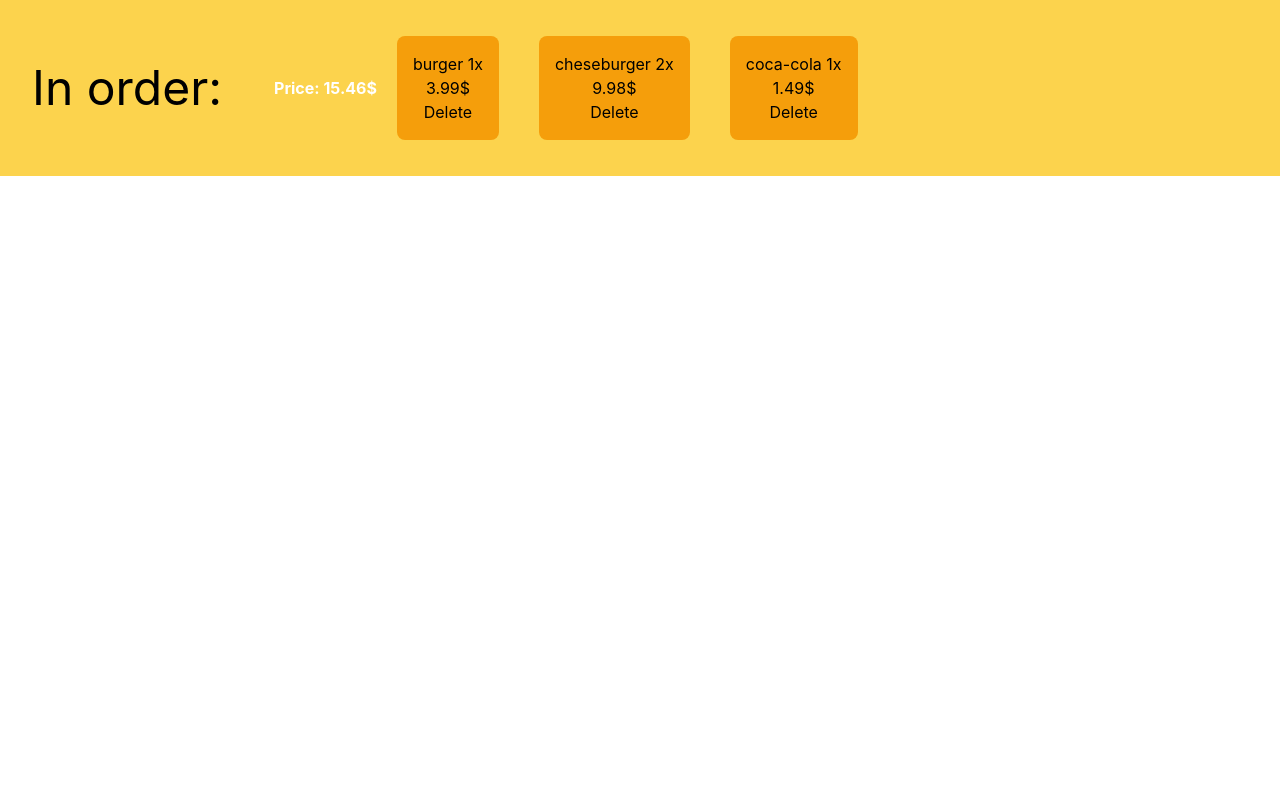
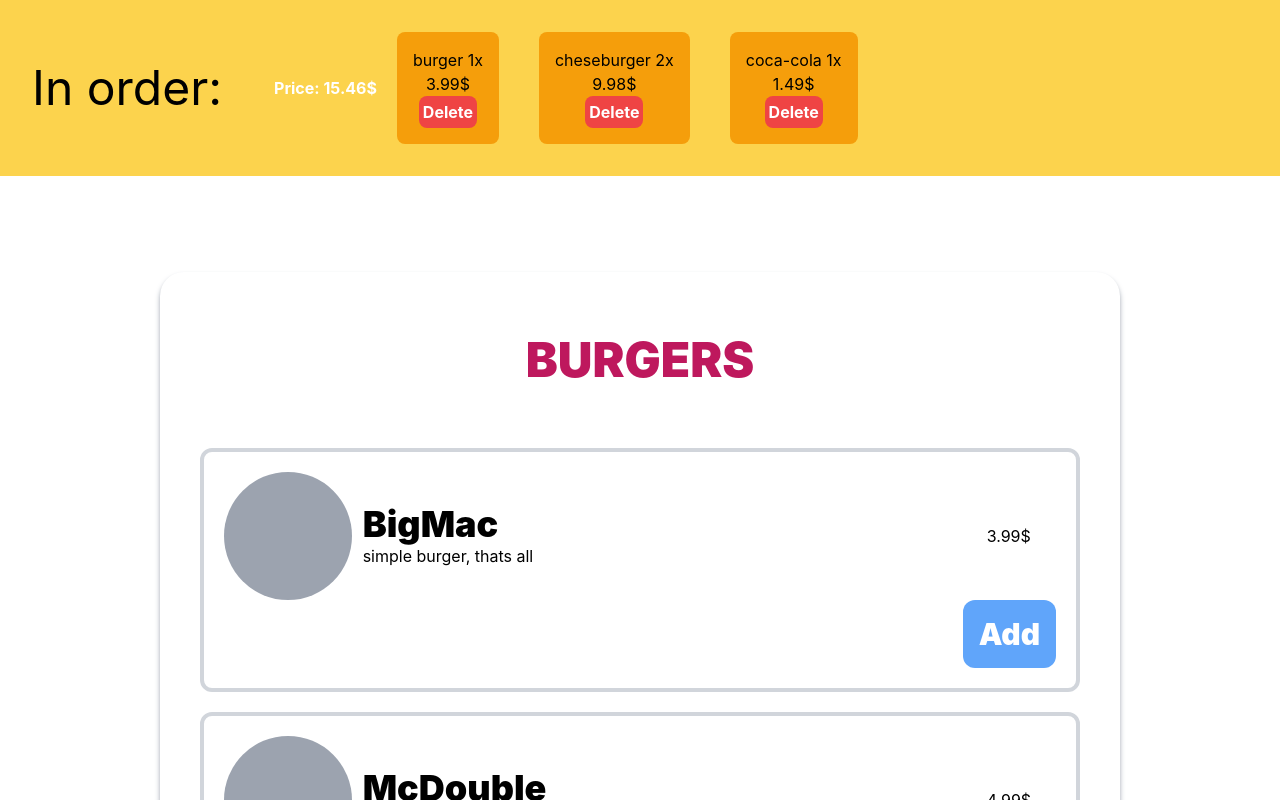
Before and after one commit to DanielFaltynowski/macdonald-ordering-menu, a React (Create React App) app in the folder frontend/: page / in a window 1280 px wide. Shown: the top 800 px of the page. Built offline with nearby package versions, Linux system fonts and the light colour scheme.

Commit message:
created ordering menu template with categories

```diff
--- a/frontend/src/App.js
+++ b/frontend/src/App.js
@@ -1,10 +1,12 @@
 import './App.css';
 import Bar from "./components/Bar";
+import OrderingMenu from "./components/OrderingMenu";
 
 function App() {
   return (
     <div className="App">
-      <Bar></Bar>
+        <Bar></Bar>
+        <OrderingMenu></OrderingMenu>
     </div>
   );
 }
--- a/frontend/src/components/Bar.js
+++ b/frontend/src/components/Bar.js
@@ -2,14 +2,12 @@
 
 const Bar = () => {
     const [orderList, setOrderList] = useState([{id: 1, name: "burger", price: 3.99, amount: 1}, {id: 2, name: "cheseburger", price: 4.99, amount: 2}, {id: 3, name: "coca-cola", price: 1.49, amount: 1}]);
-    let price = orderList.reduce((acc, elem) => acc + (elem.price * elem.amount), 0)
-    // const [countPrice, setCountPrice] = useState(0);
+    let price = orderList.reduce((acc, elem) => acc + (elem.price * elem.amount), 0);
     const handleDeleteOrder = (id) => {
         const newOrderList = orderList.filter(product => product.id !== id);
         setOrderList(newOrderList);
-        price = orderList.reduce((acc, elem) => acc + (elem.price * elem.amount), 0)
-        price = Math.round(price)
-        // setCountPrice(newPrice)
+        price = orderList.reduce((acc, elem) => acc + (elem.price * elem.amount), 0);
+        price = Math.round(price);
     }
     return (
         <div className="bg-amber-300 h-44 flex gap-5 items-center ">
@@ -21,7 +19,7 @@
                         <li key={product.id} className="flex flex-col bg-amber-500 items-center justify-center p-4 rounded-lg">
                             <div className="max-w-xs b">{product.name}   {product.amount}x</div>
                             <div>{product.price * product.amount}$</div>
-                            <button onClick={() => handleDeleteOrder(product.id)} className="">Delete</button>
+                            <button onClick={() => handleDeleteOrder(product.id)} className="rounded-lg bg-red-500 text-white font-bold p-1">Delete</button>
                         </li>
                     ))}
                 </ul>
--- /dev/null
+++ b/frontend/src/components/OrderingMenu.js
@@ -0,0 +1,36 @@
+import {useState} from "react";
+import ProductsList from "./ProductsList";
+
+const OrderingMenu = () => {
+    const [burgers, setBurgers] = useState([{name: "BigMac", price: 3.99, desc: "simple burger, thats all", vege: false}, {name: "McDouble", price: 4.99, desc: "simple burger, thats all", vege: false}]);
+    const [sandwiches, setSandwiches] = useState([{name: "SanChicken", price: 3.49, desc: "simple sandwich, thats all", vege: false}, {name: "SanTofu", price: 3.99, desc: "simple burger, thats all", vege: true}]);
+    const [nuggets, setNuggets] = useState([{name: "SanChicken", price: 3.49, desc: "simple sandwich, thats all", vege: false}, {name: "SanTofu", price: 3.99, desc: "simple burger, thats all", vege: true}]);
+    const [fands, setFands] = useState([{name: "SanChicken", price: 3.49, desc: "simple sandwich, thats all", vege: false}, {name: "SanTofu", price: 3.99, desc: "simple burger, thats all", vege: true}]);
+    const [beverages, setBeverages] = useState([{name: "SanChicken", price: 3.49, desc: "simple sandwich, thats all", vege: false}, {name: "SanTofu", price: 3.99, desc: "simple burger, thats all", vege: true}]);
+    // const [coffees, setCoffees] = useState(null);
+    const [coffees, setCoffees] = useState([{name: "SanChicken", price: 3.49, desc: "simple sandwich, thats all", vege: false}, {name: "SanTofu", price: 3.99, desc: "simple burger, thats all", vege: true}]);
+    const condition = burgers === null || sandwiches === null || nuggets === null || fands === null || beverages === null || coffees === null
+    const template = (
+        <div className="flex flex-col gap-10 pt-24">
+            <ProductsList groupOf={burgers} header="BURGERS"></ProductsList>
+            <ProductsList groupOf={sandwiches} header="SANDWICHES"></ProductsList>
+            <ProductsList groupOf={nuggets} header="NUGGETS"></ProductsList>
+            <ProductsList groupOf={fands} header="FRIES & SIDES"></ProductsList>
+            <ProductsList groupOf={beverages} header="BEVERAGES"></ProductsList>
+            <ProductsList groupOf={coffees} header="COFFEES"></ProductsList>
+        </div>
+    )
+    return (
+        <div className="flex flex-col items-center justify-center">
+            <div className="w-3/4">
+                {condition && (
+                    <div className="flex flex-col gap-10 pt-24">
+                        <div className="text-center">Loading...</div>
+                    </div>
+                )}
+                {(!condition) && template}
+            </div>
+        </div>
+    )
+}
+export default OrderingMenu;
--- /dev/null
+++ b/frontend/src/components/ProductsList.js
@@ -0,0 +1,31 @@
+import {useState} from "react";
+
+const ProductsList = ({groupOf, header}) => {
+
+    return (
+        <div>
+            <div className="rounded-3xl p-10 shadow-md shadow-gray-400 flex-col items-center justify-center">
+                <div className="mb-10 text-center p-6 font-black text-pink-700 text-5xl">{header}</div>
+                {groupOf.map(burger => (
+                    <div className="border-4 border-solid border-gray-300 mb-5 p-5 rounded-xl">
+                        <div className="flex items-center justify-between">
+                            <div className="basis-2/12">
+                                <div className="w-32 h-32 rounded-full bg-gray-400"></div>
+                            </div>
+                            <div className="basis-9/12">
+                                <div className="font-black text-4xl">{burger.name}</div>
+                                <div className="desc">{burger.desc}</div>
+                            </div>
+                            <div className="basis-1/12">{burger.price}$</div>
+                        </div>
+                        <div className="flex justify-end items-center gap-10">
+                            {(burger.vege) ? <div className="text-green-400">Vegan Safe</div> : null}
+                            <button className="bg-blue-400 text-white font-black text-3xl p-4 rounded-xl hover:bg-blue-600">Add</button>
+                        </div>
+                    </div>
+                ))}
+            </div>
+        </div>
+    )
+}
+export default ProductsList;
```
